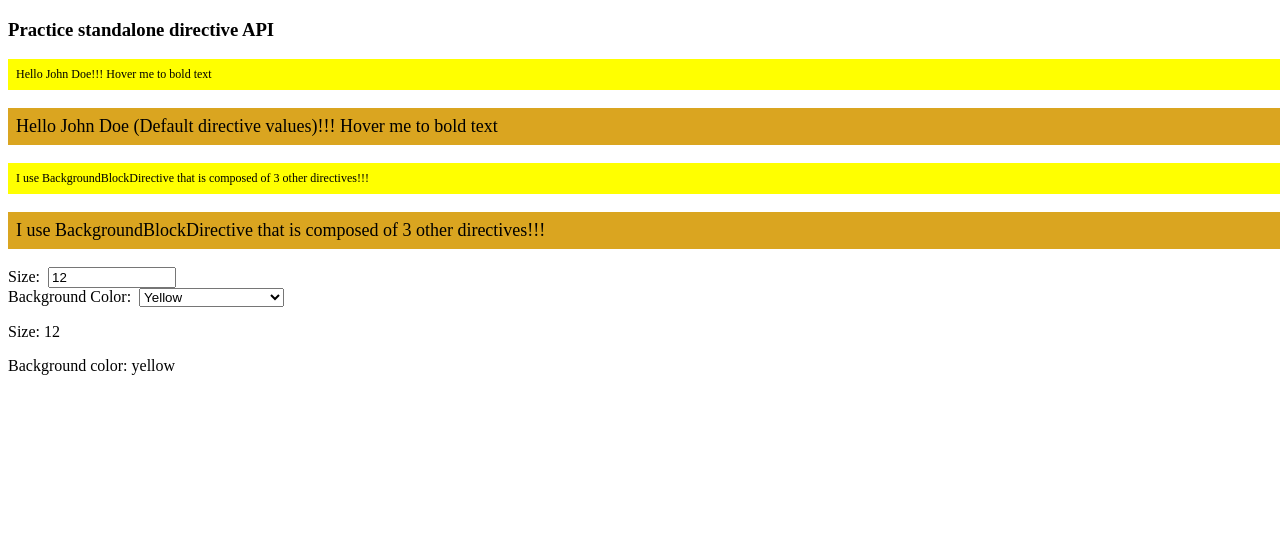
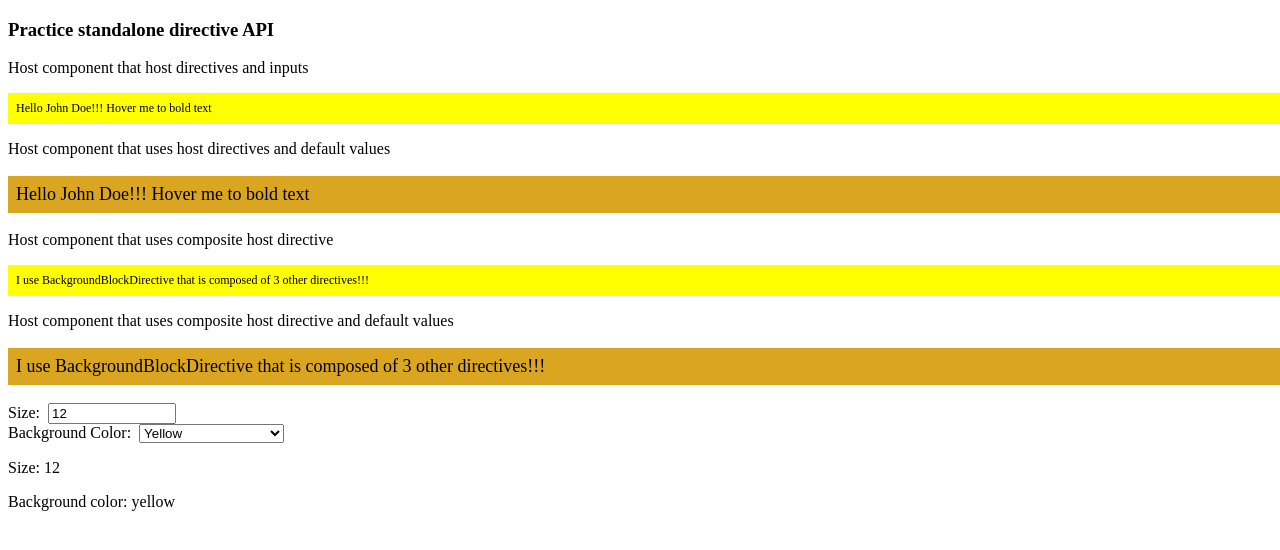
Before and after one commit to railsstudent/ng-directive-composition-api-demo, an Angular app: page / in a window 1280 px wide. Shown: the top 550 px of the page. Built offline with nearby package versions, Linux system fonts and the light colour scheme.

Commit message:
chore: add description

```diff
--- a/src/app/app.component.ts
+++ b/src/app/app.component.ts
@@ -11,13 +11,16 @@ import { Title } from '@angular/platform-browser';
   template: `
     <h3>Practice standalone directive API</h3>
 
+    <p>Host component that host directives and inputs</p>
     <app-hello-username [username]="'John Doe'" [bgColor]="bgColor" [size]="size"></app-hello-username>
 
-    <app-hello-username [username]="'John Doe (Default directive values)'"></app-hello-username>
+    <p>Host component that uses host directives and default values</p>
+    <app-hello-username [username]="'John Doe'"></app-hello-username>
 
-    <app-hello-background-block
-      [backgroundColor]="bgColor" [size]="size"></app-hello-background-block>
+    <p>Host component that uses composite host directive</p>
+    <app-hello-background-block [backgroundColor]="bgColor" [size]="size"></app-hello-background-block>
 
+    <p>Host component that uses composite host directive and default values</p>
     <app-hello-background-block></app-hello-background-block>
 
     <div>
```
